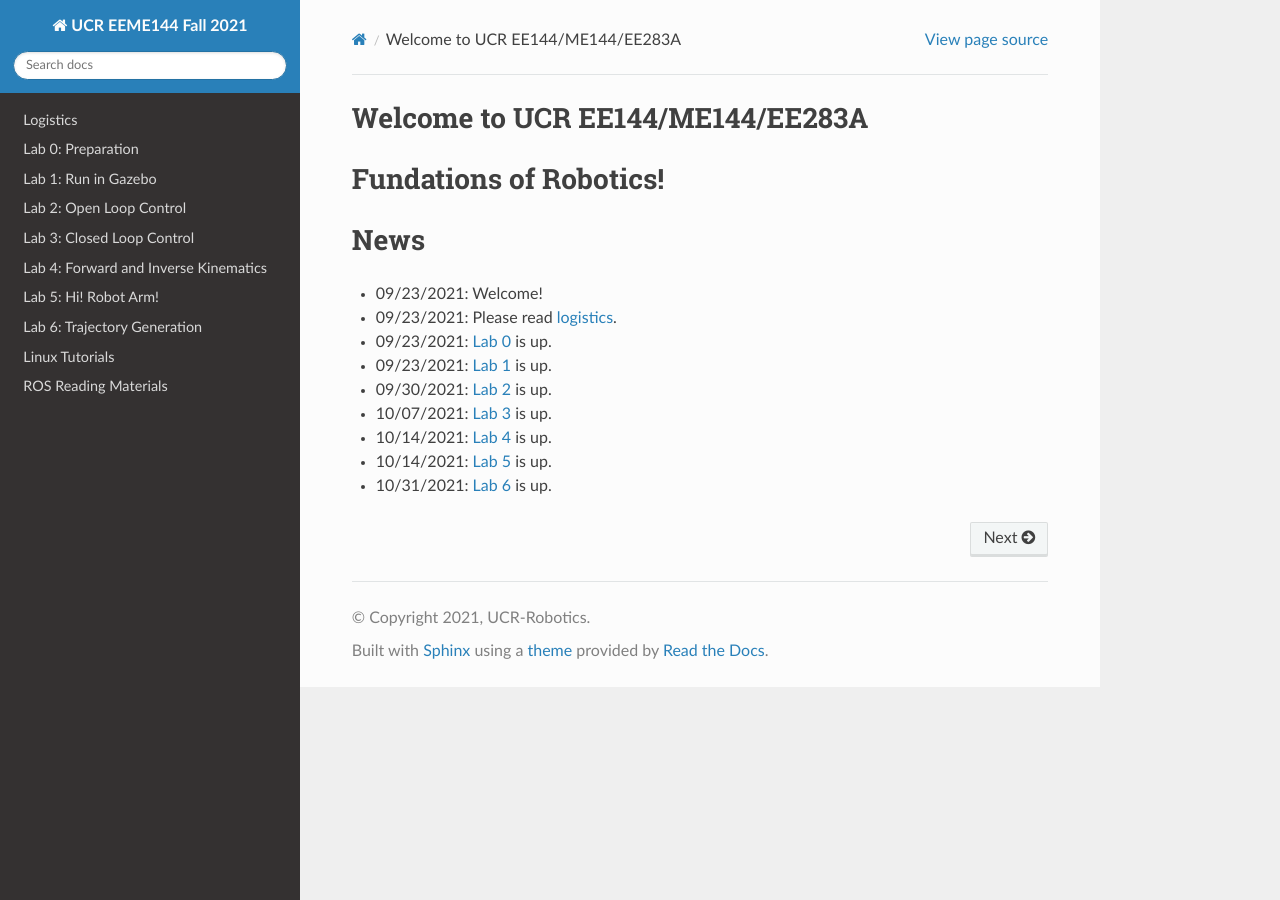
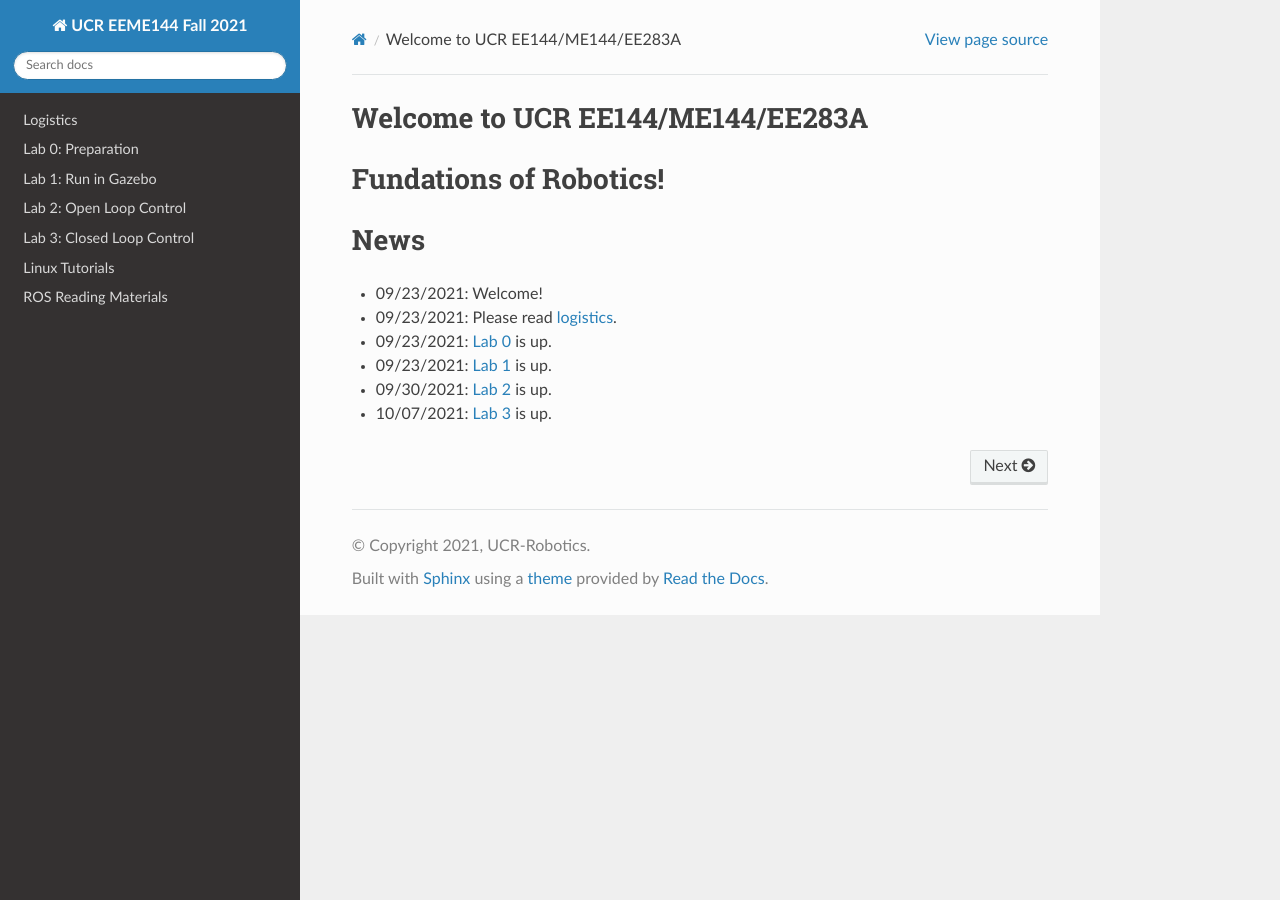
Before and after one commit to UCR-Robotics/ee144, a Sphinx documentation site: the page built from docs/index.rst, in a window 1280 px wide. Built offline with Sphinx 7.4.7 and the Read the Docs theme 2.0.0, drawn with Linux system fonts in a browser that asks for light colours; some of the changed lines change nothing that is shown.

Commit message:
Update index.rst

```diff
--- a/docs/index.rst
+++ b/docs/index.rst
@@ -17,9 +17,6 @@ Fundations of Robotics!
     lab1
     lab2
     lab3
-    lab4
-    lab5
-    lab6
     linux
     ros
 
@@ -33,10 +30,13 @@ News
 - 09/23/2021: `Lab 1 <lab1.html>`_ is up.
 - 09/30/2021: `Lab 2 <lab2.html>`_ is up.
 - 10/07/2021: `Lab 3 <lab3.html>`_ is up.
-- 10/14/2021: `Lab 4 <lab4.html>`_ is up.
-- 10/14/2021: `Lab 5 <lab5.html>`_ is up.
-- 10/31/2021: `Lab 6 <lab6.html>`_ is up.
 
 ..
+   - 10/12/2020: `Linux Tutorials <linux.html>`_ have been posted.
+   - 10/12/2020: `ROS Reading Materials <ros.html>`_ have been posted.
+   - 10/26/2020: `Lab 4 <lab4.html>`_ is up.
+   - 11/02/2020: `Lab 5 <lab5.html>`_ is up.
+   - 11/03/2020: `Lab 4 Bonus <lab4bonus.html>`_ is up.
+   - 11/16/2020: `Lab 6 <lab6.html>`_ is up.
    - 11/23/2020: `Lab 7 <lab7.html>`_ is up.
    - 11/30/2020: `Lab 8 <lab8.html>`_ is up.
```
